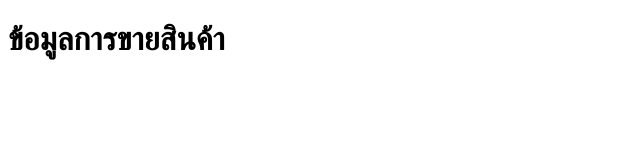
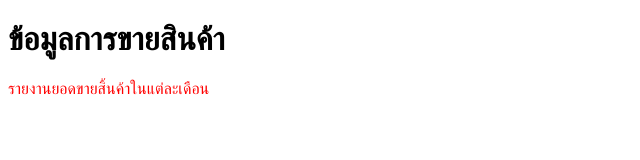
Before and after one commit to sutiwatNG/demo, a plain HTML site: page index.html in a window 1280 px wide. Shown: the whole page, without its empty margins (0-640 px from the left). Drawn offline with Linux system fonts and the light colour scheme.

Commit message:
add report-sale

```diff
--- a/index.html
+++ b/index.html
@@ -4,8 +4,13 @@
     <meta charset="UTF-8">
     <meta name="viewport" content="width=device-width, initial-scale=1.0">
     <title>Document</title>
+    <style>
+    p{
+        color: red;
+        }</style>
 </head>
 <body>
     <h1>ข้อมูลการขายสินค้า</h1>
+    <p>รายงานยอดขายสิ้นค้าในแต่ละเดือน</p>
 </body>
 </html>
```
